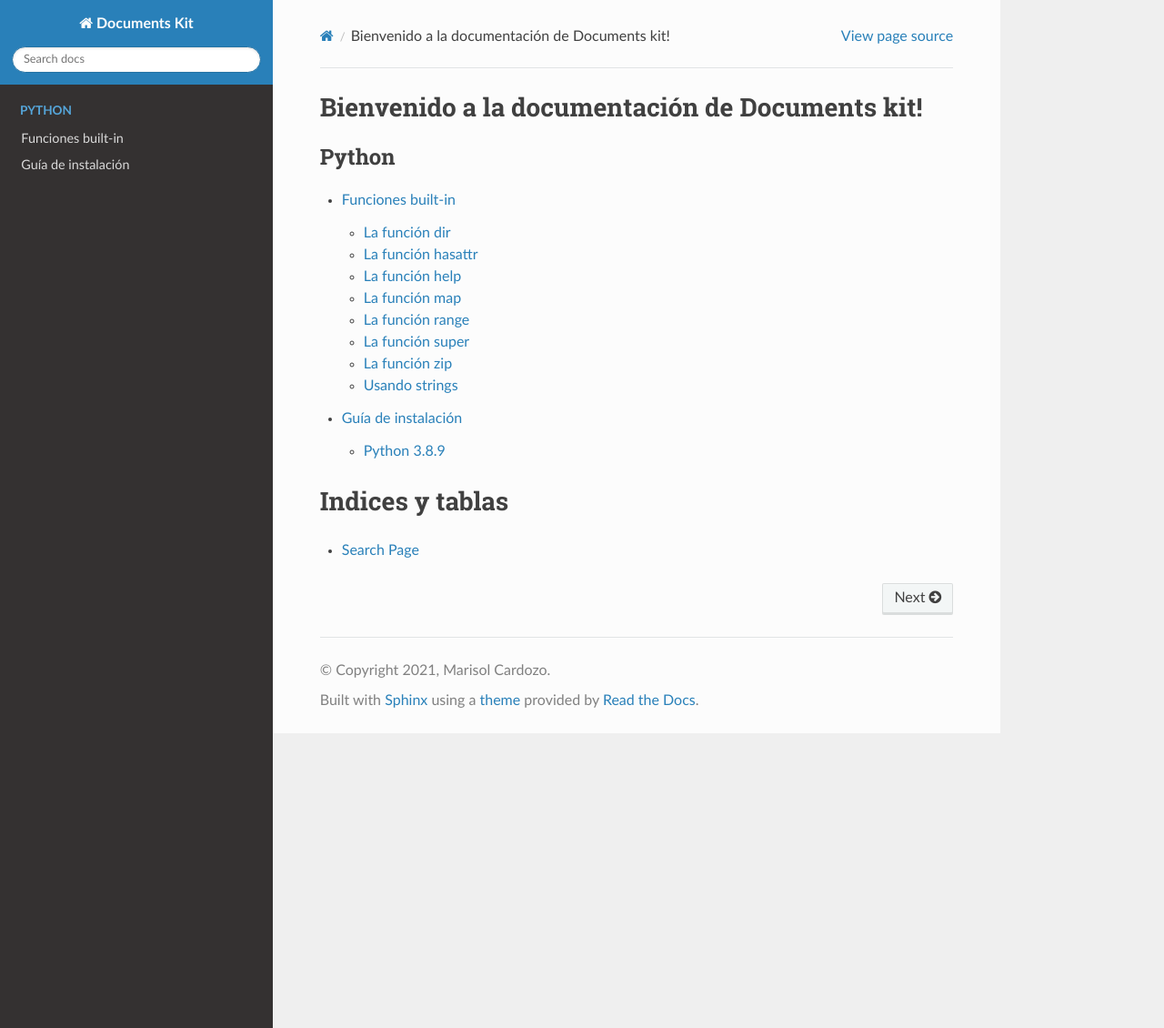
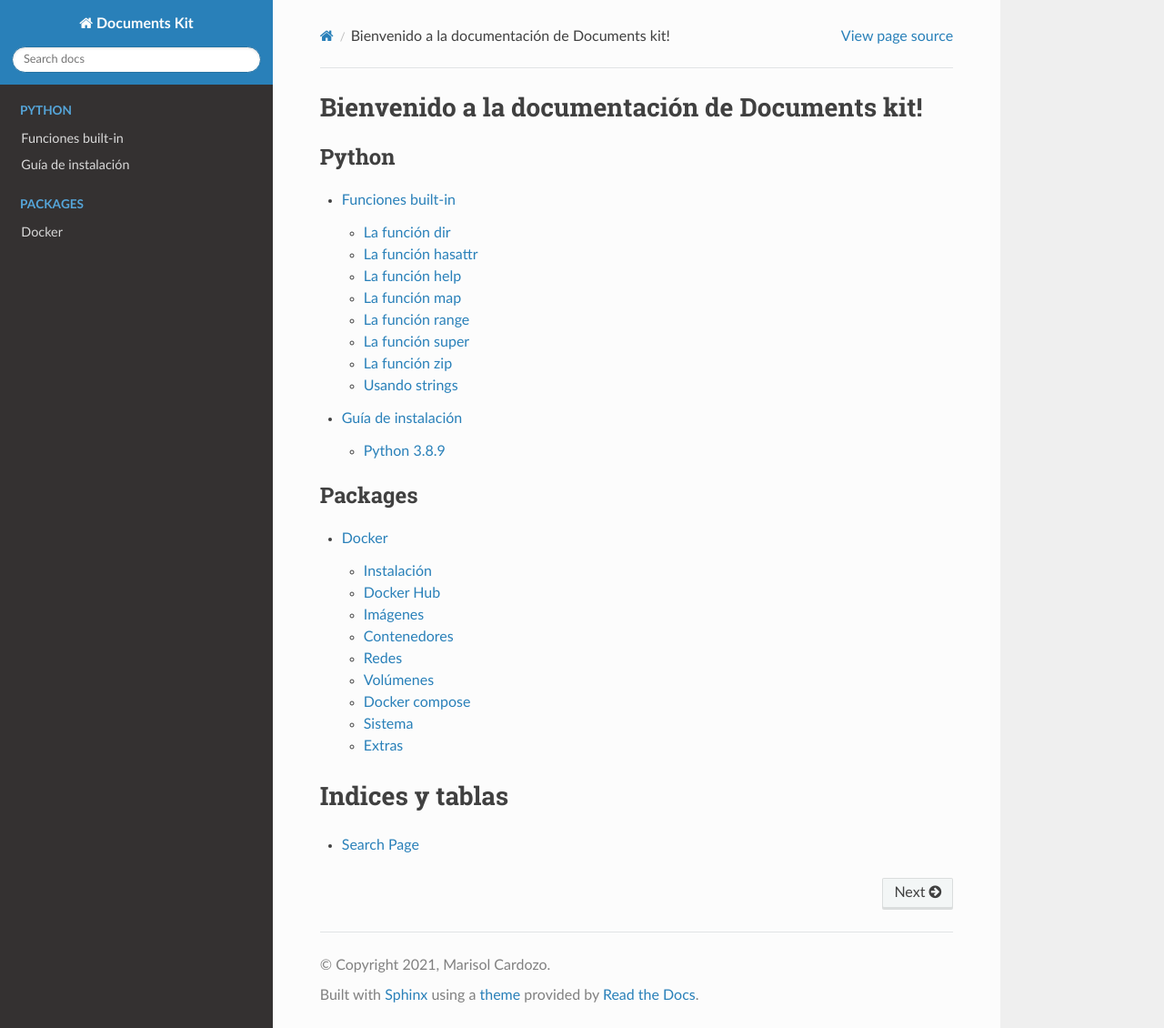
Before and after one commit to mcardozo/documents-kit, a Sphinx documentation site: the page built from docs/index.rst, in a window 1280 px wide and 1130 px high. Shown: the whole window at 91% size. Built offline with Sphinx 7.4.7 and the Read the Docs theme 2.0.0, drawn with Linux system fonts in a browser that asks for light colours; some of the changed lines change nothing that is shown.

Commit message:
Agrega documentación de docker

```diff
--- a/docs/conf.py
+++ b/docs/conf.py
@@ -9,12 +9,6 @@
 # If extensions (or modules to document with autodoc) are in another directory,
 # add these directories to sys.path here. If the directory is relative to the
 # documentation root, use os.path.abspath to make it absolute, like shown here.
-
-import os
-import sys
-
-sys.path.insert(0, os.path.abspath("/app"))
-os.environ["DATABASE_URL"] = "sqlite:///readthedocs.db"
 
 # -- Project information -----------------------------------------------------
 
@@ -48,6 +42,9 @@ exclude_patterns = ["_build", "Thumbs.db", ".DS_Store"]
 #
 html_theme = "sphinx_rtd_theme"
 
+# The name of the Pygments (syntax highlighting) style to use.
+pygments_style = 'sphinx'
+
 # Add any paths that contain custom static files (such as style sheets) here,
 # relative to this directory. They are copied after the builtin static files,
 # so a file named "default.css" will overwrite the builtin "default.css".
--- a/docs/index.rst
+++ b/docs/index.rst
@@ -7,11 +7,17 @@ Bienvenido a la documentación de Documents kit!
 ======================================================================
 
 .. toctree::
+   :caption: Python
    :maxdepth: 2
-   :caption: Python
 
    python/built_in
    python/guia_de_instalacion
+
+.. toctree::
+   :caption: Packages
+   :maxdepth: 2
+
+   packages/docker
 
 
 Indices y tablas
--- /dev/null
+++ b/docs/packages/docker.rst
@@ -0,0 +1,289 @@
+Docker
+==================================================================
+
+:sipsonis: Comando útiles de docker
+
+Docker es un proyecto de código abierto que automatiza el despliegue de
+aplicaciones dentro de contenedores de software, proporcionando una capa
+adicional de abstracción y automatización de virtualización a nivel de sistema
+operativo en Linux.
+
+
+Instalación
+-------------------------------------------------------------------
+
+`Instalación en Ubuntu <https://docs.docker.com/engine/install/ubuntu/>`_
+
+
+Ejecutar el comando Docker sin sudo (Opcional)
+~~~~~~~~~~~~~~~~~~~~~~~~~~~~~~~~~~~~~~~~~~~~~~~~~~~~~~~~~~~~~~~~~~~~
+De forma predeterminada, el comando docker solamente puede ejecutarse por el
+usuario root o por un usuario del grupo docker, el cual se crea
+automáticamente durante la instalación de Docker.
+
+Los siguientes pasos son para agregar nuestro usuario al grupo docker.
+
+Crear grupo docker si es que no existe::
+
+  $ sudo addgroup docker
+
+Añadir nuestro usuario al grupo::
+
+  $ sudo usermod -aG docker ${USER}
+
+Para aplicar la nueva membresía de grupo debe cerrar sesión en el servidor y volver a iniciarla,
+o puede escribir lo siguiente::
+
+  $ su - ${USER}
+
+Confirmar que se haya agregado su usuario al grupo de docker escribiendo::
+
+  $ id -nG
+
+
+Docker Hub
+----------------------------------------------------------------------------------------
+Login::
+
+  $ docker login
+
+Commitear una imagen::
+
+  $ docker commit <contenedor_id> <user>/<repository>:<tag>
+
+Subir una imagen::
+
+  $ docker push <usuario>/<repositorio>:<tag>
+
+
+Imágenes
+----------------------------------------------------------------------------------------
+Crear una imagen a partir de un archivo Dockerfile::
+
+  $ docker build -t <usuario>/<repositorio>:<tag> .
+
+Correr una imagen::
+
+  $ docker run -it <nombre>:<tag>
+
+  $ docker run -it <nombre>:<tag> bash
+
+``it``: Terminal interactiva
+
+Correr una imagen y renombrarla::
+
+  $ docker run --name <name> -it <nombre>:<tag>
+
+Renombrar por id::
+
+  $ docker <tag> <imagen_id> <nombre_nuevo>
+
+Listar imágenes::
+
+  $ docker images
+
+Ver el contenido de una imagen::
+
+  $ docker inspect <nombre>
+
+Borrar imagen por id::
+
+  $ docker rmi <imagen_id>
+
+  $ docker rmi --force <imagen_id>
+
+Borrar todas las imágenes::
+
+  $ docker image prune
+
+  $ docker rmi $(docker images -q)
+
+  $ docker image prune -a --filter "until=12h"
+
+Eliminar imagenes colgantes::
+
+  $ docker rmi $(docker images --filter dangling=true -q)
+
+
+Contenedores
+----------------------------------------------------------------------------------------
+Correr un contenedor interactivo a travez de una terminal::
+
+  $ docker run -it <imagen>
+
+Correr un contenedor asignadole un nombre::
+
+  $ docker run -it --name <nombre_contenedor>
+
+Correr un contenedor con volúmenes de datos::
+
+  $ docker run -v <ruta_achivo_local>:<ruta_archivo_contenedor> -it <imagen>
+
+Correr un contenedor asignándole una red(en este caso la misma que afuera)::
+
+  $ docker run --net=host -it <nombre>
+
+Correr un contenedor y destruirlo luego::
+
+  $ docker run --rm -it <imagen>
+
+Pegarse a un contenedor que corre en background::
+
+  $ docker attach <container_id>
+
+Ingresar dentro de un contenedor::
+
+  $ docker exec -it <contenedor_id> bash
+
+  $ docker exec -it <contenedor_id> /bin/bash
+
+  $ docker exec -it <contenedor_id> sh
+
+Listar contenedores::
+
+  $ docker ps -a
+
+Listar los contenedores parados::
+
+  $ docker ps -aq
+
+Ver información utíl de un contenedor::
+
+  $ docker inspect <id/nombre>
+
+  $ docker port <nombre_contenedor>
+
+Ver la historia de un contenedor::
+
+  $ docker history <id/nombre>
+
+Parar contenedor::
+
+  $ docker stop <contenedor_id>
+
+Parar todos los contenedores::
+
+  $ docker stop $(docker ps -aq)
+
+Borrar contenedor::
+
+  $ docker rm <contenedor_id>
+
+Borrar contenedores parados(similiar a xargs)::
+
+  $ docker container prune
+
+  $ docker rm $(docker ps -a -q)
+
+  $ docker container prune --filter "until=12h"
+
+Copiar archivos hacia el contenedor::
+
+  $ docker cp foo.txt mycontainer:/foo.txt
+
+Copiar archivos desde el contenedor::
+
+  $ docker cp mycontainer:/foo.txt foo.txt
+
+
+Redes
+----------------------------------------------------------------------------------------
+Listar todas las redes::
+
+  $ docker network ls
+
+  $ docker network ps
+
+Borrar redes una por una::
+
+  $ docker network rm <id>
+
+Borrar todas las redes::
+
+  $ docker network prune -a --filter "until=12h"
+
+  $ docker network prune
+
+
+Volúmenes
+----------------------------------------------------------------------------------------
+Crear un volumen::
+
+  $ docker volume create <nombre>
+
+Inspeccionar un volumen::
+
+  $ docker inspect <nombre>
+
+Listar todos los volúmenes::
+
+  $ docker volume ls
+
+Borrar volumen colgante::
+
+  $ docker volume rm $(docker volume ls --filter dangling=true -q)
+
+Borrar todos los volúmenes::
+
+  $ docker volume rm prune
+
+
+Docker compose
+----------------------------------------------------------------------------------------
+Construir los servicios::
+
+  $ docker-compose -f docker-compose.yml build
+
+Correr servicios::
+
+  $ docker-compose -f docker-compose.yml up
+
+Parar los contenedores::
+
+  $ docker-compose -f docker-compose.yml stop
+
+Bajar los servicios y remueve los contenedores creados en una ejecución anterior::
+
+  $ docker-compose -f docker-compose.yml down --remove-orphans
+
+Correr servicios recontruyendo los servicios::
+
+  $ docker-compose -f docker-compose.yml up --build
+
+Listar contenedores que se están ejecutando::
+
+  $ docker-compose ps
+
+Para debbugear un servico en específico::
+
+  $ docker-compose ps
+
+  $ docker stop -f <id>
+
+  $ docker-compose run --rm --service-ports <servicio>
+
+Correr comandos::
+
+  $ docker-compose run --rm <contenedor> <comando>
+
+Ver lo logs de un contenedor::
+
+  $ docker-compose logs <contenedor>
+
+Levantar contenedores sin cache::
+
+  $ docker-compose up --force-recreate
+
+
+Sistema
+----------------------------------------------------------------------------------------
+Memoría utilizada por docker::
+
+  $ docker stats
+
+
+Extras
+----------------------------------------------------------------------------------------
+Borrar todo::
+
+  $ docker system prune -a -f --volumes
```
